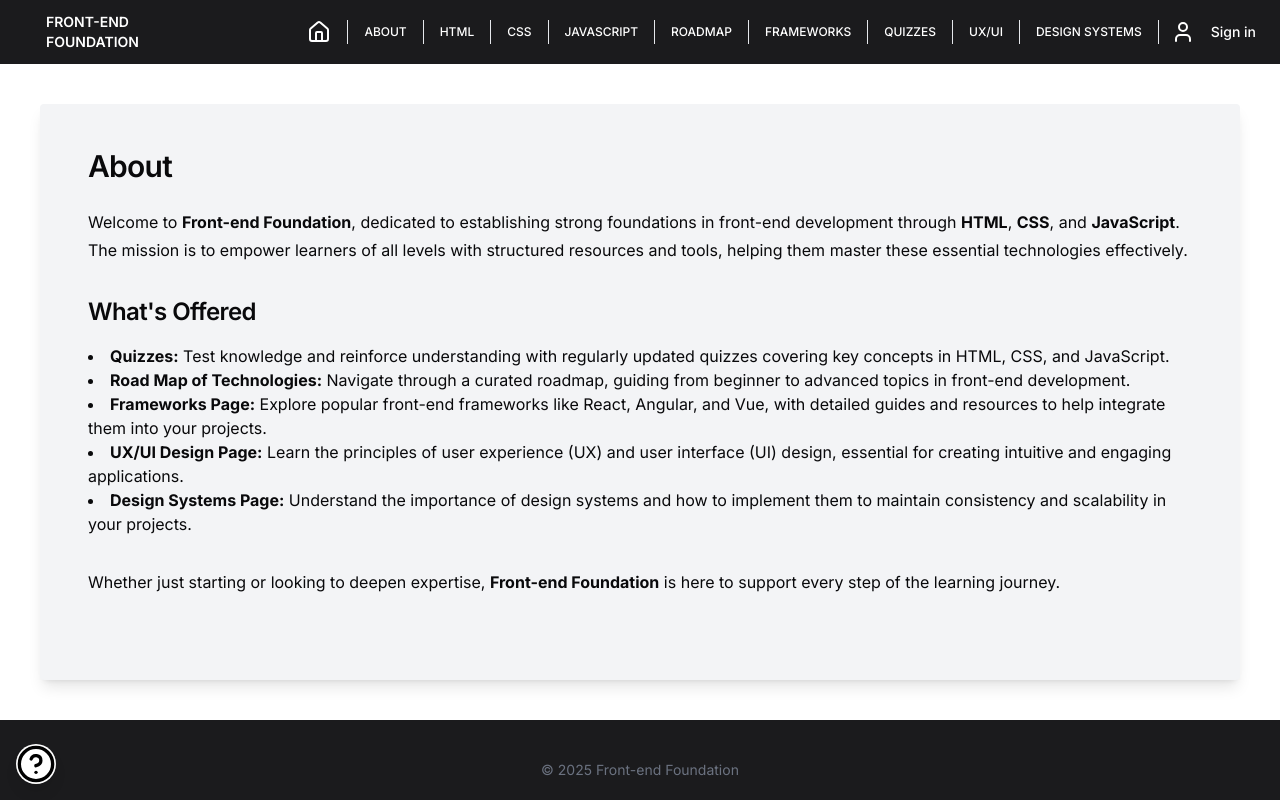
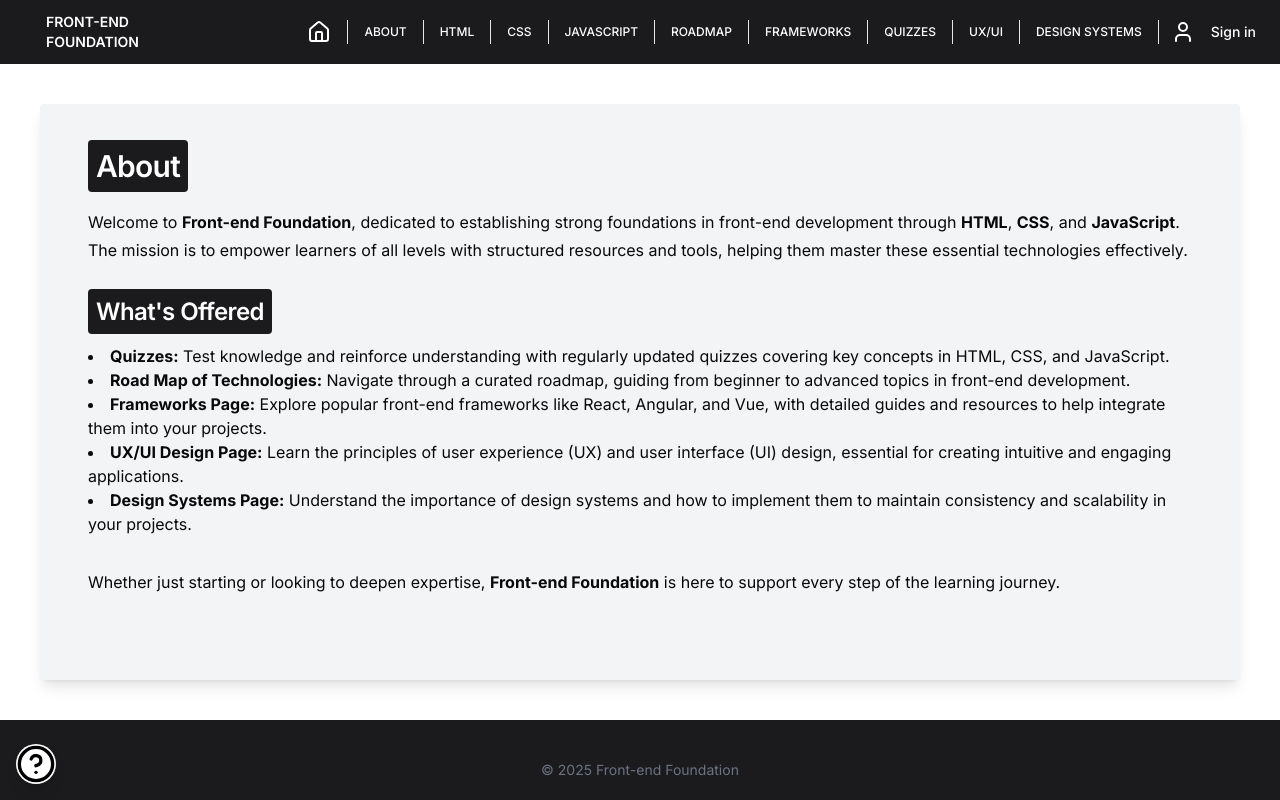
Before and after one commit to marcelotc/front-end-foundation, a Next.js app: page /about in a window 1280 px wide. Built offline with nearby package versions, Linux system fonts and the light colour scheme; no server answers; what tailwindcss-animated would draw is missing.

Commit message:
added stylish titles background on about

```diff
--- a/src/app/about/page.tsx
+++ b/src/app/about/page.tsx
@@ -4,13 +4,21 @@
     return (
         <section className="flex flex-col h-full bg-gray-100 shadow-lg rounded-sm p-6 my-10 mx-10">
             <main className="flex-1 px-4 md:px-6 mt-5">
-                <Typography variant="h2" className="mb-4">About</Typography>
+                <Typography variant="h2" className="mb-4">
+                    <span className='bg-[#1b1b1d] text-white p-2 rounded-sm'>
+                        About
+                    </span>
+                </Typography>
 
                 <Typography className="mb-8">
                     Welcome to <b>Front-end Foundation</b>, dedicated to establishing strong foundations in front-end development through <b>HTML</b>, <b>CSS</b>, and <b>JavaScript</b>. The mission is to empower learners of all levels with structured resources and tools, helping them master these essential technologies effectively.
                 </Typography>
 
-                <Typography variant="h3" className="mb-4">What's Offered</Typography>
+                <Typography variant="h3" className="mb-4">
+                    <span className='bg-[#1b1b1d] text-white p-2 rounded-sm'>
+                        What's Offered
+                    </span>
+                </Typography>
 
                 <ul className="list-disc list-inside mb-8">
                     <li>
```
